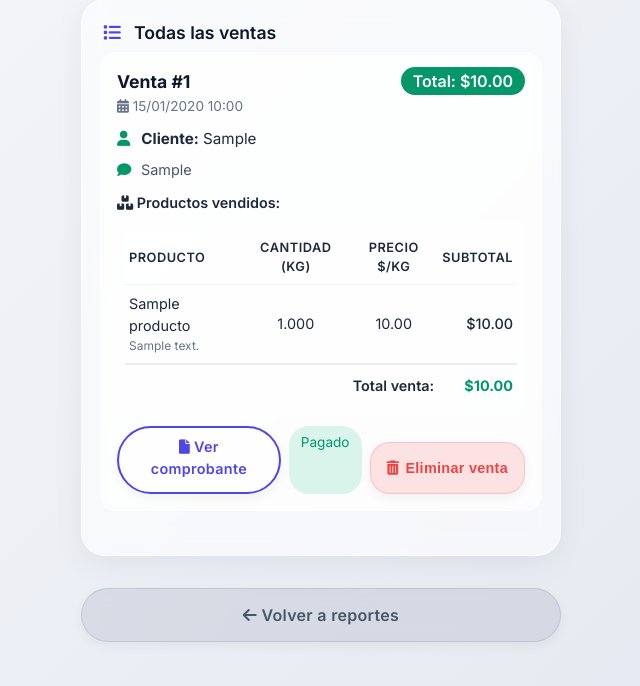
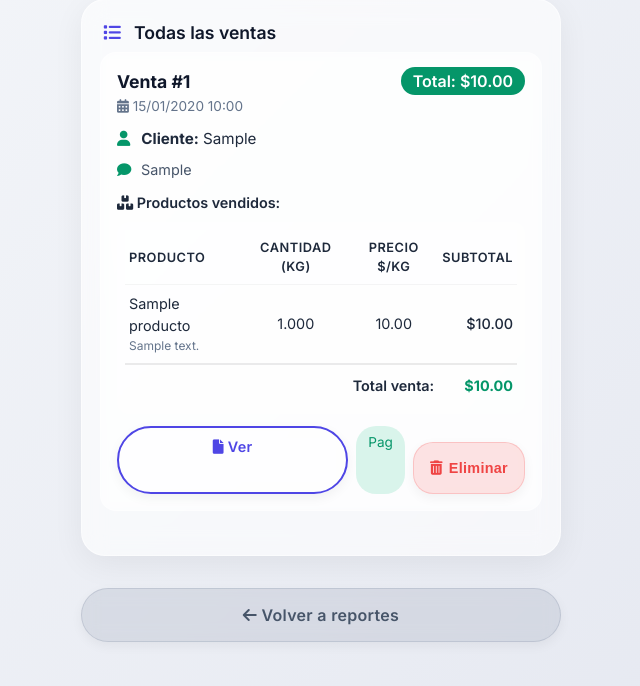
Before and after one commit to charcuteria2026/charcuteria, a Flask app: page /reportes/ventas in a window 1280 px wide. Shown: the part 86-772 px from the top of the page, without its empty margins (319-959 px from the left). Run offline with Flask 2, Linux system fonts and the light colour scheme; tables that the repository leaves empty hold one stand-in row (values such as "Sample post").

Commit message:
Add files via upload

```diff
--- a/templates/reporte_ventas.html
+++ b/templates/reporte_ventas.html
@@ -79,17 +79,17 @@
             <div style="margin-top: 12px; display: flex; gap: 8px; flex-wrap: wrap;">
                 {% if venta.comprobante %}
                     <a href="{{ url_for('static', filename='uploads/comprobantes/' + venta.comprobante) }}" target="_blank" class="btn btn-outline-primary" style="flex: 1; background: transparent; border-color: #4f46e5; color: #4f46e5; padding: 8px 12px; font-size: 0.9rem;">
-                        <i class="fas fa-file"></i> Ver comprobante
+                        <i class="fas fa-file"></i> Ver
                     </a>
                 {% endif %}
                 <span style="padding: 6px 12px; border-radius: 20px; font-size: 0.85rem; {% if venta.pagado %}background: rgba(16,185,129,0.15); color: #059669;{% else %}background: rgba(245,158,11,0.15); color: #d97706;{% endif %}">
-                    {% if venta.pagado %}Pagado{% else %}Pendiente{% endif %}
+                    {% if venta.pagado %}Pag{% else %}Pen{% endif %}
                 </span>
                 <div style="margin-top: 16px; display: flex; justify-content: flex-end; gap: 8px; flex-wrap: wrap;">
                     <form method="POST" action="{{ url_for('eliminar_venta', id=venta.id) }}"
                         onsubmit="return confirm('¿Estás seguro de eliminar la venta #{{ venta.id }}? Esta acción es irreversible.');">
                         <button type="submit" class="btn btn-danger" style="background: rgba(239,68,68,0.15); color:#ef4444; border: 1px solid rgba(239,68,68,0.2); padding: 8px 16px; border-radius: 20px; font-size: 0.9rem; display: inline-flex; align-items: center; gap: 6px;">
-                            <i class="fas fa-trash-alt"></i> Eliminar venta
+                            <i class="fas fa-trash-alt"></i> Eliminar
                         </button>
                     </form>
                 </div>
```
